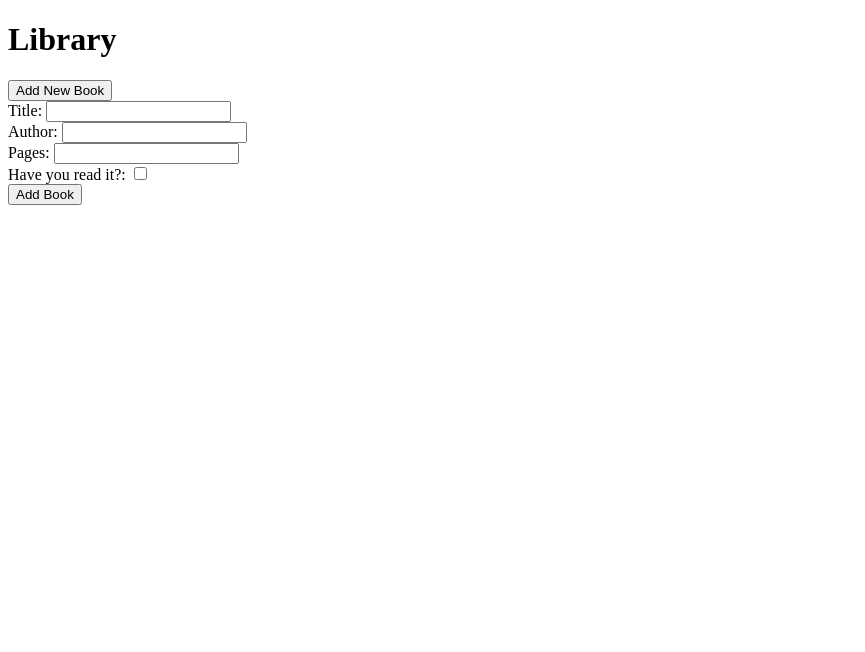
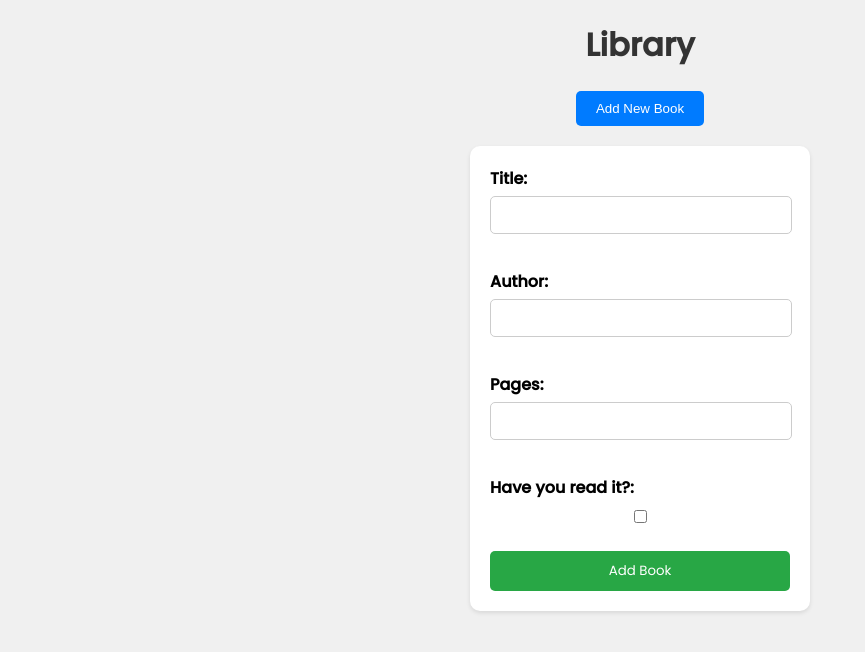
Before and after one commit to nostoc/library, a plain HTML site: page index.html in a window 1280 px wide. Both pictures are taken after a click on the button "Add New Book". Shown: the whole page, without its empty margins (0-865 px from the left). Drawn offline with Linux system fonts and the light colour scheme.

Commit message:
update styles

```diff
--- a/style.css
+++ b/style.css
@@ -1,5 +1,101 @@
+@import url('https://fonts.googleapis.com/css2?family=Poppins:wght@400;500&display=swap');
+
+body {
+    font-family: 'Poppins', sans-serif; /* Apply Poppins font to the entire document */
+    background-color: #f0f0f0;
+    margin: 0;
+    padding: 0;
+}
+
+h1 {
+    text-align: center;
+    color: #333;
+}
+
+#new-book-btn {
+    display: block;
+    margin: 20px auto;
+    padding: 10px 20px;
+    background-color: #007bff;
+    color: #fff;
+    border: none;
+    border-radius: 5px;
+    cursor: pointer;
+}
+
 #book-form-container {
+    display: none;
+    margin: 20px auto;
+    padding: 20px;
+    background-color: #fff;
+    border-radius: 10px;
+    box-shadow: 0 2px 4px rgba(0, 0, 0, 0.1);
+    width: 300px;
+}
+
+#book-form {
+    display: flex;
+    flex-direction: column;
+}
+
+label {
+    font-weight: bold;
+    margin-bottom: 5px;
+}
+
+input[type="text"],
+input[type="number"] {
+    padding: 8px;
+    border: 1px solid #ccc;
+    border-radius: 5px;
+    margin-bottom: 10px;
+    width: calc(100% - 16px);
+    font-family: 'Poppins', sans-serif; /* Apply Poppins font to input fields */
+}
+
+input[type="checkbox"] {
+    margin-top: 5px;
+}
+
+button[type="submit"] {
+    padding: 10px 20px;
+    background-color: #28a745;
+    color: #fff;
+    border: none;
+    border-radius: 5px;
+    cursor: pointer;
+    font-family: 'Poppins', sans-serif; /* Apply Poppins font to submit button */
+}
+
+.book-container {
     display: flex;
     flex-direction: row;
+    flex-wrap: wrap;
+    justify-content: space-around;
+}
 
+.book {
+    flex: 0 1 300px;
+    margin: 20px;
+    padding: 10px;
+    background-color: #fff;
+    border-radius: 10px;
+    box-shadow: 0 2px 4px rgba(0, 0, 0, 0.1);
+    font-family: 'Poppins', sans-serif; /* Apply Poppins font to book cards */
 }
+
+.book p {
+    margin: 5px 0;
+}
+
+.book button {
+    margin-top: 10px;
+    margin-right: 10px;
+    padding: 5px 10px;
+    background-color: #dc3545;
+    color: #fff;
+    border: none;
+    border-radius: 3px;
+    cursor: pointer;
+    font-family: 'Poppins', sans-serif; /* Apply Poppins font to buttons */
+}
```
